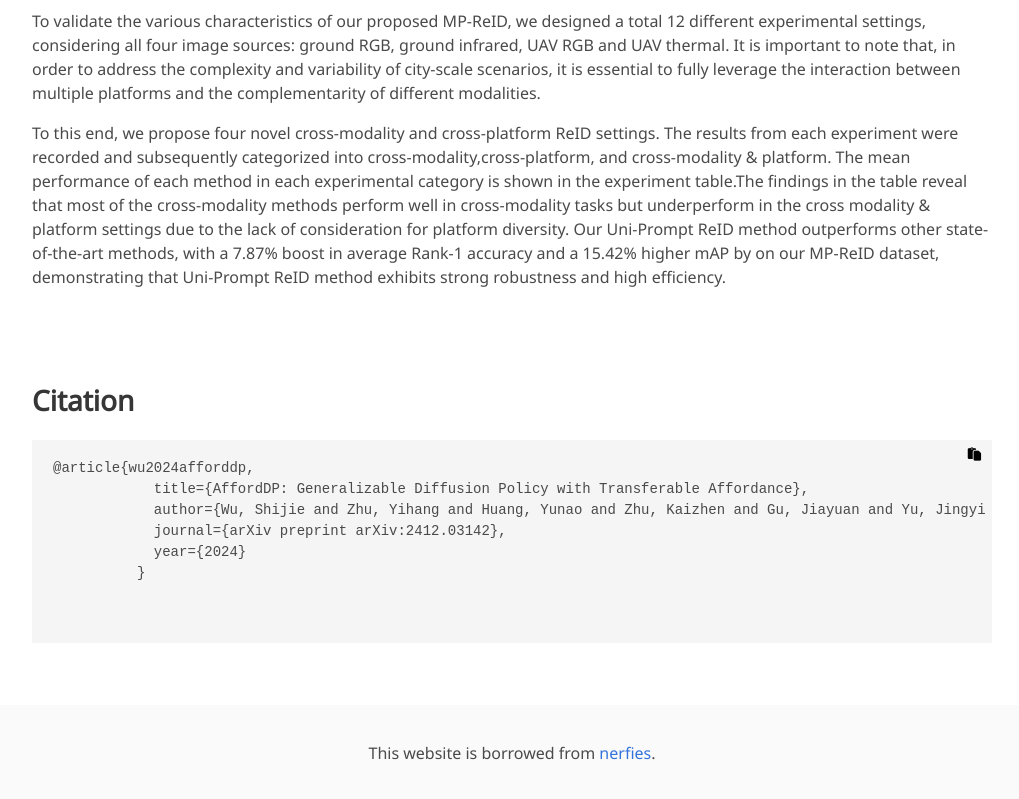
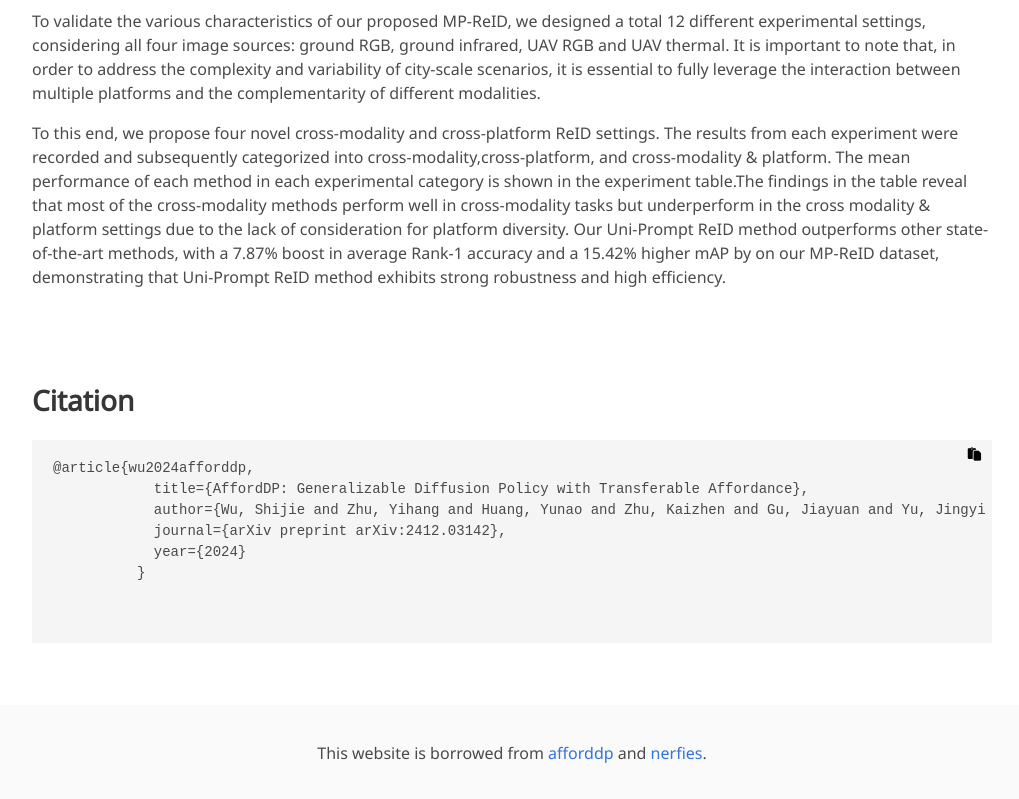
Before and after one commit to MP-ReID/MP-ReID.github.io, a plain HTML site: page index.html in a window 1280 px wide. Shown: the part 4112-4911 px from the top of the page, without its empty margins (128-1147 px from the left). Drawn offline with nearby package versions, Linux system fonts and the light colour scheme; some icons are missing; a web font is replaced by a local one.

Commit message:
Update foot

```diff
--- a/index.html
+++ b/index.html
@@ -373,7 +373,7 @@
     <div class="columns is-centered">
         <div class="content">
           <p>
-            This website is borrowed from <a href="https://github.com/nerfies/nerfies.github.io">nerfies</a>.
+            This website is borrowed from <a href="https://afforddp.github.io/">afforddp</a> and <a href="https://github.com/nerfies/nerfies.github.io">nerfies</a>.
           </p>
         </div>
     </div>
```
